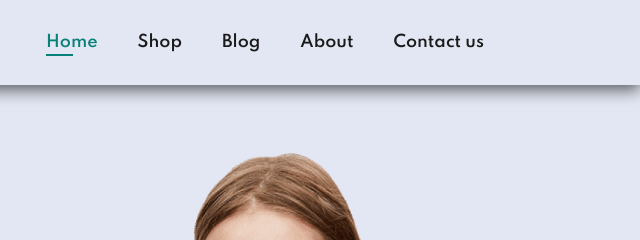
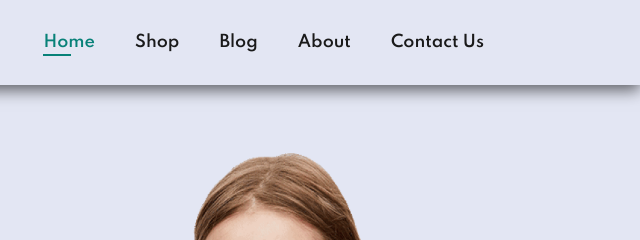
Before and after one commit to AzmayenSabil/E-commerce-website, a plain HTML site: page index.html in a window 1280 px wide. Shown: the top 240 px of the page, 640-1280 px from the left. Drawn offline with Linux system fonts and the light colour scheme.

Commit message:
changed a thing

```diff
--- a/index.html
+++ b/index.html
@@ -19,7 +19,7 @@
                     <li><a href="shop.html">Shop</a></li>
                     <li><a href="blog.html">Blog</a></li>
                     <li><a href="about.html">About</a></li>
-                    <li><a href="contact.html">Contact us</a></li>
+                    <li><a href="contact.html">Contact Us</a></li>
                     <li><a href="cart.html"><i class="far fa-shopping-bag"></i></a></li>
                 </ul>
             </div>
```
